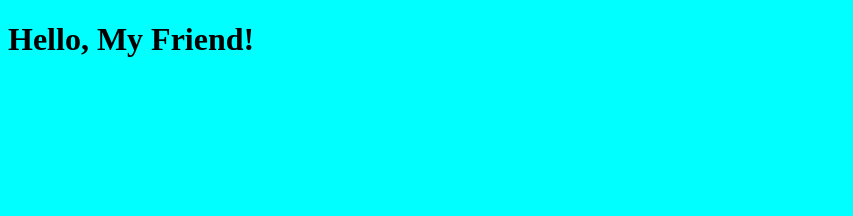
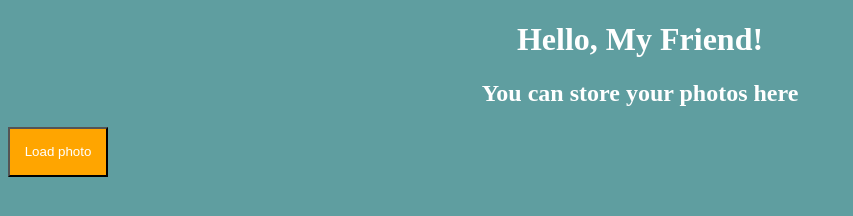
Before and after one commit to tima-loenko/myphotoapp, a plain HTML site: page index.html in a window 1280 px wide. Shown: the whole page, without its empty margins (0-853 px from the left). Drawn offline with Linux system fonts and the light colour scheme.

Commit message:
Добавили второй заголовок и кнопку

```diff
--- a/index.html
+++ b/index.html
@@ -10,6 +10,8 @@
 <!--Основной текст программы-->
     <body>
         <h1>Hello, My Friend!</h1>
+        <h2>You can store your photos here</h2>
+        <button class="load-button">Load photo</button>
     </body>
 <!--Конец основного текста программы-->
 </html>
--- a/styles.css
+++ b/styles.css
@@ -1,3 +1,13 @@
 body{
-    background-color: aqua;
+    background-color: #5F9EA0;
 }
+h1,h2,.load-button{
+    text-align: center;
+    color: #ffffff;
+}
+.load-button{
+    background-color: #FFA500;
+    width:100px;
+    height:50px;
+    margin: 0 auto;
+}
```
